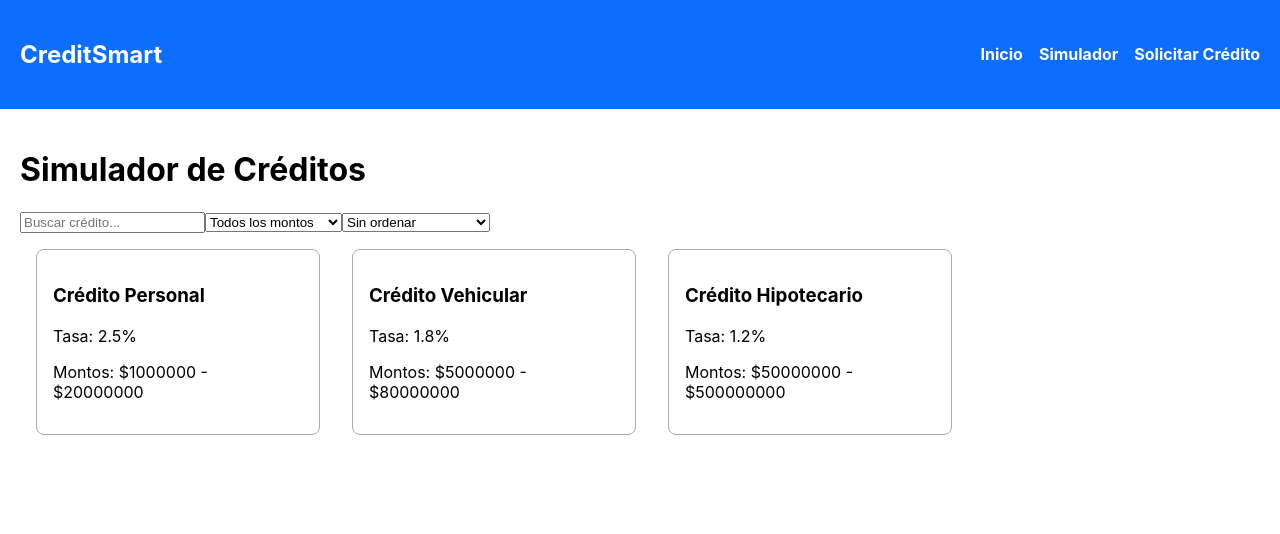
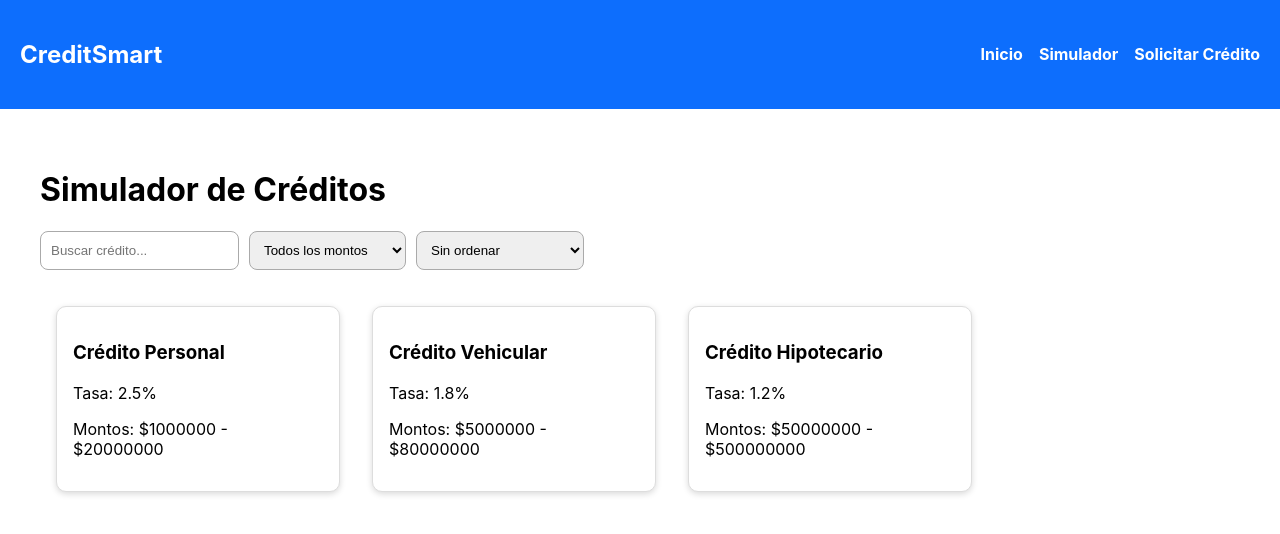
Before and after one commit to JM10ban/creditos-react, a React (Create React App) app: page /simulador in a window 1280 px wide. Shown: the top 534 px of the page. Built offline with nearby package versions, Linux system fonts and the light colour scheme.

Commit message:
agrego estilos y diseño mejorado al simulador de créditos
- Se creó el archivo Simulador.css con estilos para filtros y tarjetas
- Se agregaron clases CSS para organizar el layout
- Se aplicó sombra, bordes y efecto hover en las tarjetas
- Se reemplazaron estilos

```diff
--- /dev/null
+++ b/src/pages/Simulador.css
@@ -0,0 +1,37 @@
+.simulador-container {
+  padding: 20px;
+}
+
+.filtros-container {
+  display: flex;
+  gap: 10px;
+  margin-bottom: 20px;
+}
+
+.filtros-container input,
+.filtros-container select {
+  padding: 10px;
+  border: 1px solid #aaa;
+  border-radius: 8px;
+}
+
+.tarjetas-container {
+  display: flex;
+  flex-wrap: wrap;
+}
+
+.card-simulador {
+  border: 1px solid #ddd;
+  background: #ffffff;
+  padding: 1rem;
+  border-radius: 10px;
+  margin: 1rem;
+  width: 250px;
+  box-shadow: 0px 2px 6px rgba(0,0,0,0.15);
+  transition: transform 0.2s ease, box-shadow 0.2s ease;
+}
+
+.card-simulador:hover {
+  transform: scale(1.05);
+  box-shadow: 0px 4px 10px rgba(0,0,0,0.25);
+}
--- a/src/pages/Simulador.jsx
+++ b/src/pages/Simulador.jsx
@@ -1,5 +1,6 @@
 import { useState } from "react";
 import { creditsData } from "../data/creditsData";
+import "./Simulador.css";   // ⬅️ Import del estilo
 
 export default function Simulador() {
   const [search, setSearch] = useState("");
@@ -24,10 +25,11 @@ export default function Simulador() {
   }
 
   return (
-    <div>
+    <div className="simulador-container">
       <h1>Simulador de Créditos</h1>
 
-      {/* Búsqueda */}
+      {/* Filtros */}
+      <div className="filtros-container">
         <input
           type="text"
           placeholder="Buscar crédito..."
@@ -35,35 +37,25 @@ export default function Simulador() {
           onChange={(e) => setSearch(e.target.value)}
         />
 
-      {/* Filtro por monto */}
         <select onChange={(e) => setFiltroMonto(e.target.value)}>
           <option value="all">Todos los montos</option>
           <option value="10000000">Más de 10 millones</option>
           <option value="50000000">Más de 50 millones</option>
         </select>
 
-      {/* Orden por tasa */}
         <select onChange={(e) => setFiltroTasa(e.target.value)}>
           <option value="none">Sin ordenar</option>
           <option value="asc">Tasa: menor a mayor</option>
         </select>
+      </div>
 
       {/* Resultados */}
-      <div style={{ display: "flex", flexWrap: "wrap" }}>
+      <div className="tarjetas-container">
         {resultados.length === 0 ? (
           <p>No hay créditos disponibles</p>
         ) : (
           resultados.map((c) => (
-            <div
-              key={c.id}
-              style={{
-                border: "1px solid #aaa",
-                padding: "1rem",
-                margin: "1rem",
-                borderRadius: "8px",
-                width: "250px",
-              }}
-            >
+            <div className="card-simulador" key={c.id}>
               <h3>{c.nombre}</h3>
               <p>Tasa: {c.tasa}%</p>
               <p>Montos: ${c.montoMin} - ${c.montoMax}</p>
```
Lines whose indentation alone changed are shown as unchanged.
